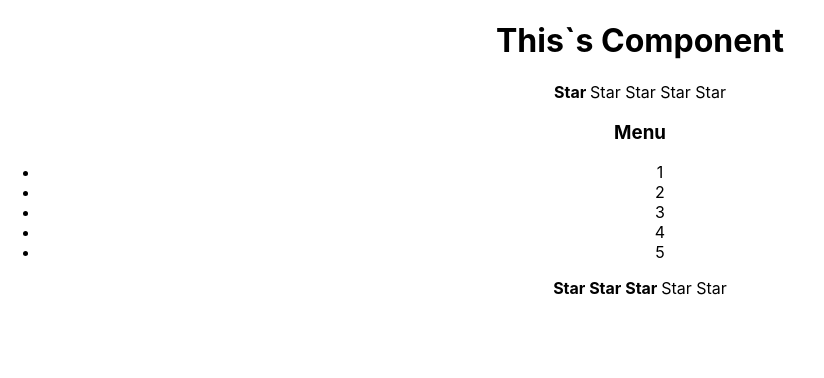
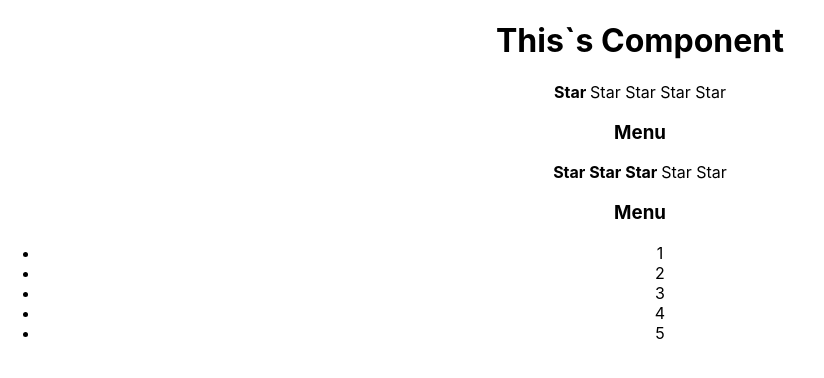
Before and after one commit to SamarskIIIvan/react-kabzda-podrobno, a React (Create React App) app: page / in a window 1280 px wide. Shown: the top 378 px of the page, without its empty margins (0-824 px from the left). Built offline with nearby package versions, Linux system fonts and the light colour scheme.

Commit message:
refactor  props type

```diff
--- a/src/App.tsx
+++ b/src/App.tsx
@@ -8,10 +8,11 @@ import { Rating } from './components/rating/Rating';
 function App() {
   return (
     <div className="App">
-              <h1><Title title="This`s Component"/></h1>
-              <Rating value={1}/>
-              <Accordion/>
-              <Rating value={3}/>
+      <h1><Title title="This`s Component" /></h1>
+      <Rating value={1} />
+      <Accordion colapsed={true}/>
+      <Rating value={3} />
+      <Accordion colapsed={false}/>
     </div>
   );
 }
--- a/src/components/accordion/Accordion.tsx
+++ b/src/components/accordion/Accordion.tsx
@@ -1,9 +1,31 @@
 import { Title } from "../title/Title";
 
+export type AccordionPropsType = {
+  colapsed: boolean
+}
 
-export function Accordion(){
-    return(
-      <>
+export function Accordion(props: AccordionPropsType) {
+
+  if (props.colapsed === true) {
+    return <h3> <Title title='Menu' /></h3>
+  }
+  if (props.colapsed === false) {
+    return (
+      <div>
+        <h3> <Title title='Menu' /></h3>
+        <ul>
+          <li>1</li>
+          <li>2</li>
+          <li>3</li>
+          <li>4</li>
+          <li>5</li>
+        </ul>
+        </div>
+
+    )
+  }
+  return (
+    <div>
       <h3> <Title title='Menu' /></h3>
       <ul>
         <li>1</li>
@@ -12,6 +34,7 @@ export function Accordion(){
         <li>4</li>
         <li>5</li>
       </ul>
-      </>
-    )
-  }
+      </div>
+  )
+
+}
--- a/src/components/rating/Rating.tsx
+++ b/src/components/rating/Rating.tsx
@@ -1,7 +1,7 @@
 import { Star } from "../star/Star";
 
 type RatingPropsType = {
-  value: number
+  value: 0 | 1 | 2 | 3 | 4 | 5
 }
 
 export function Rating(props: RatingPropsType) {
--- a/src/components/title/Title.tsx
+++ b/src/components/title/Title.tsx
@@ -4,8 +4,8 @@ type TitlePropsType = {
 }
 
 
-export function Title(props:TitlePropsType){
-    return(
+export function Title(props: TitlePropsType) {
+  return (
     <>
       {props.title}
     </>
```
Also changed, not shown: src/components/star/Star.tsx (+4 -4 lines). Lines whose indentation alone changed are shown as unchanged.
